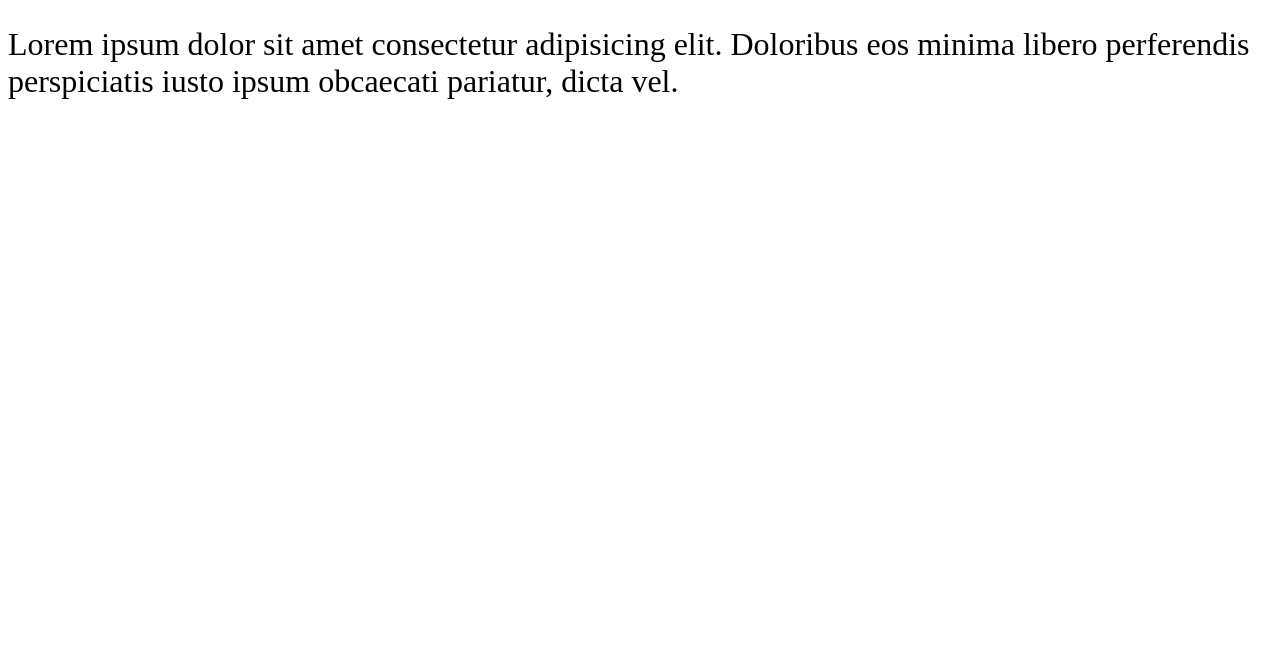
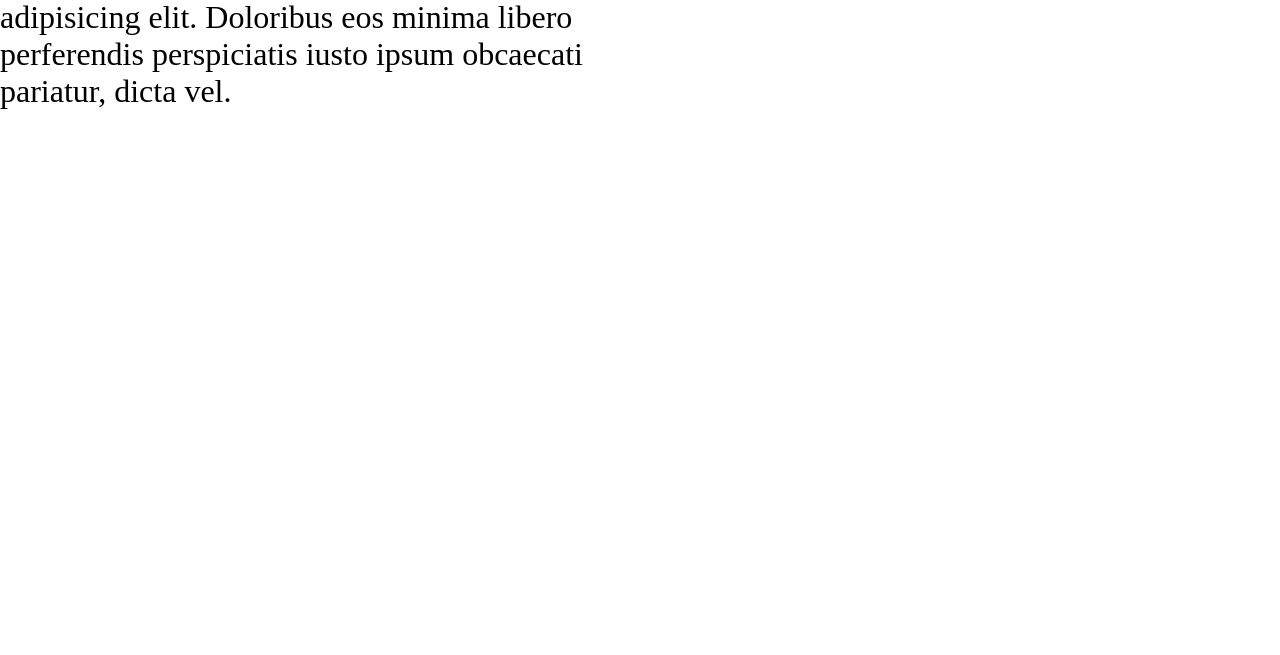
Before and after one commit to IgorKhaf/-css-lessons, a plain HTML site: page lesson-4/index.html in a window 1280 px wide. Shown: the part 145-800 px from the top of the page. Drawn offline with Linux system fonts and the light colour scheme.

Commit message:
ch and css reset

```diff
--- a/lesson-4/style.css
+++ b/lesson-4/style.css
@@ -1,4 +1,8 @@
-
+* {
+    margin: 0;
+    padding: 0;
+    box-sizing: border-box;
+}
 h1 {
     border: 2px dashed red;
     width: 50%;
@@ -11,4 +15,5 @@ main{
 }
 p {
     font-size: 2rem;
+    width: 40ch;
 }
```
